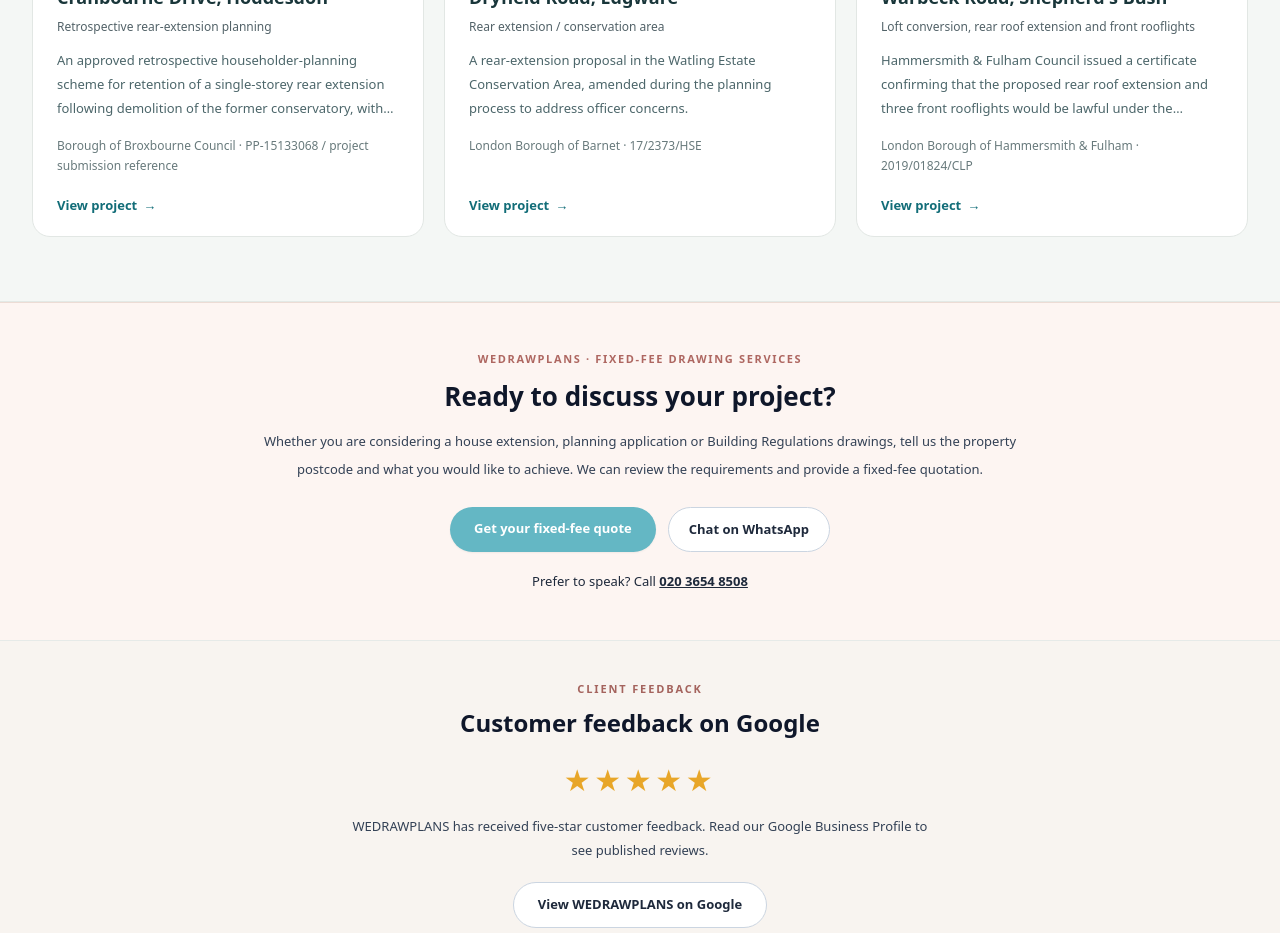
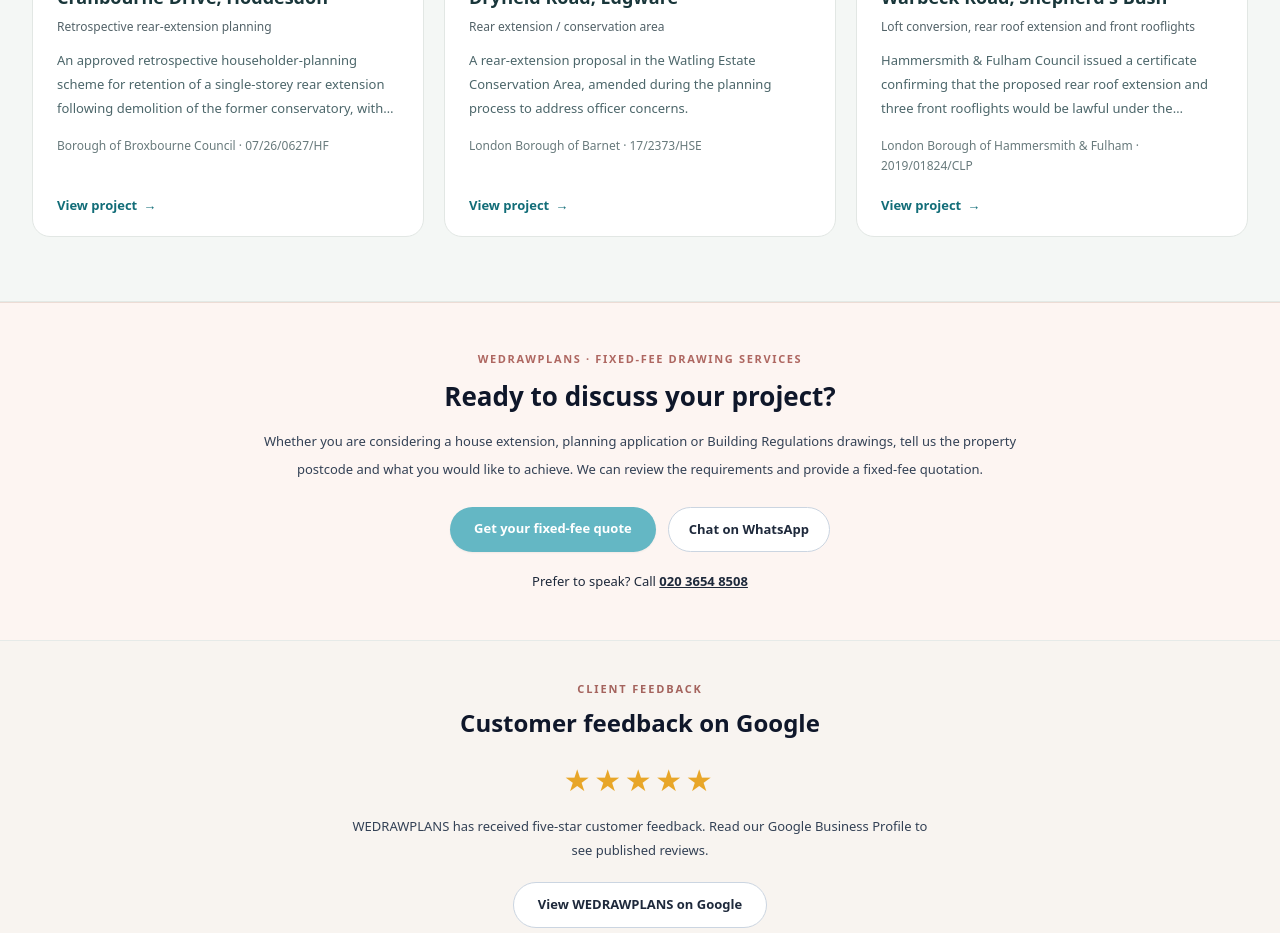
Before and after one commit to WEDRAWPLANS/wedrawplans, a Next.js app: page /case-studies in a window 1280 px wide. Shown: the part 5560-6493 px from the top of the page. Built offline with nearby package versions, Linux system fonts and the light colour scheme.

Commit message:
Add publicly indexed Broxbourne application number to approved Hoddesdon case study (preview only)

```diff
--- a/data/caseStudies.ts
+++ b/data/caseStudies.ts
@@ -555,13 +555,13 @@ export const caseStudies: CaseStudy[] = [
     shortTitle: "Cranbourne Drive, Hoddesdon",
     location: "Cranbourne Drive, Hoddesdon EN11",
     authority: "Borough of Broxbourne Council",
-    reference: "PP-15133068 / project submission reference",
+    reference: "07/26/0627/HF",
     year: "2026",
     service: "Retrospective rear-extension planning",
     outcome: "Planning approval secured",
     approved: true,
     summary: "An approved retrospective householder-planning scheme for retention of a single-storey rear extension following demolition of the former conservatory, with rooflights and rear glazing.",
-    proof: "WEDRAWPLANS prepared the planning drawings and supporting documents for this Hoddesdon rear-extension scheme. Planning approval has been confirmed by the project team; the council decision reference and formal decision details can be added to the published case study.",
+    proof: "WEDRAWPLANS prepared the planning drawings and supporting documents for this Hoddesdon rear-extension scheme. Planning approval has been confirmed by the project team. Broxbourne application reference 07/26/0627/HF is publicly listed; the formal decision notice and date can be added once independently checked.",
     leadAngle: "Need help regularising an existing extension or responding to planning concerns in Broxbourne?",
     relatedService: "/planning-drawings",
     relatedArea: "/areas/hertfordshire",
```
